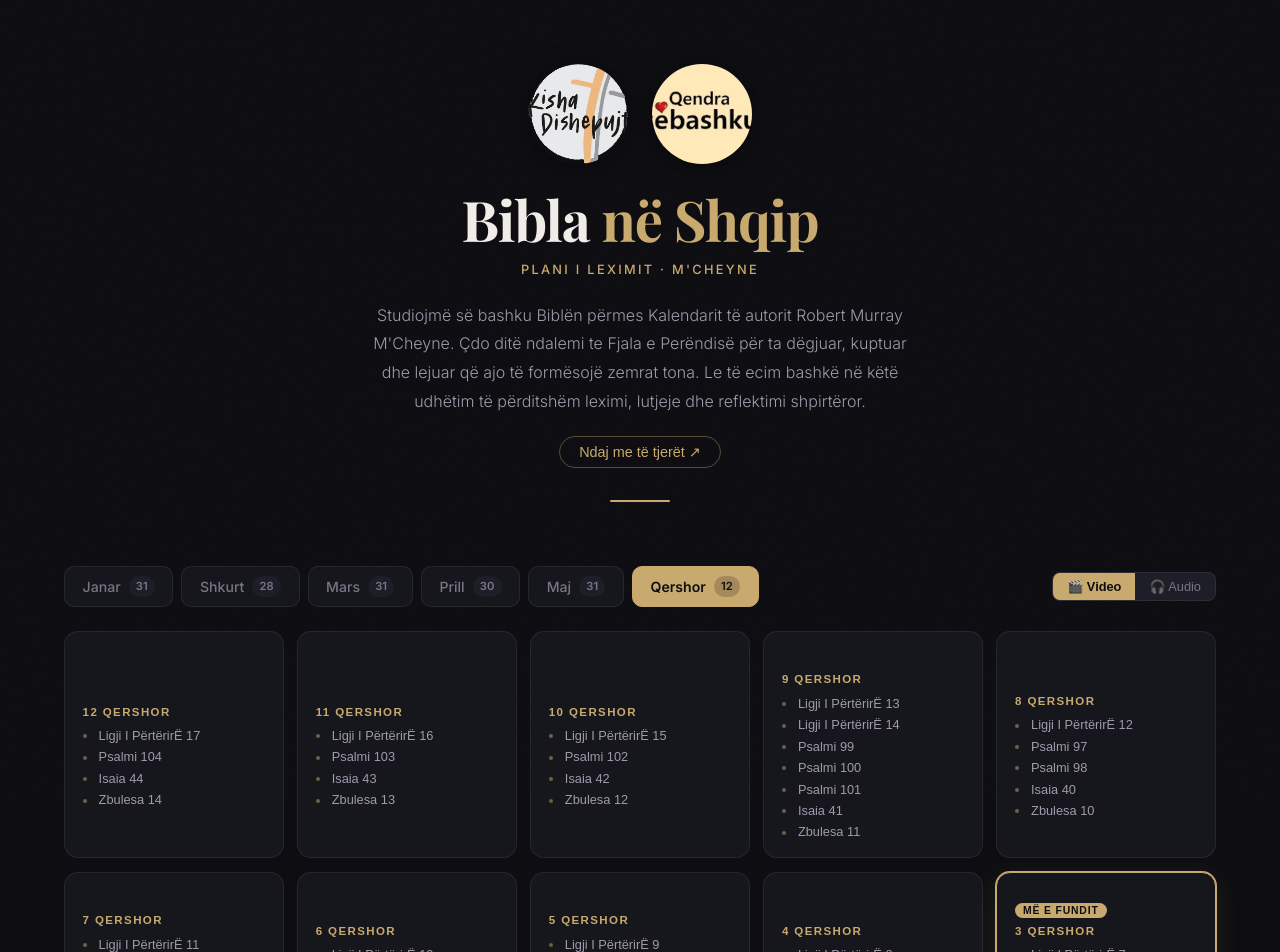
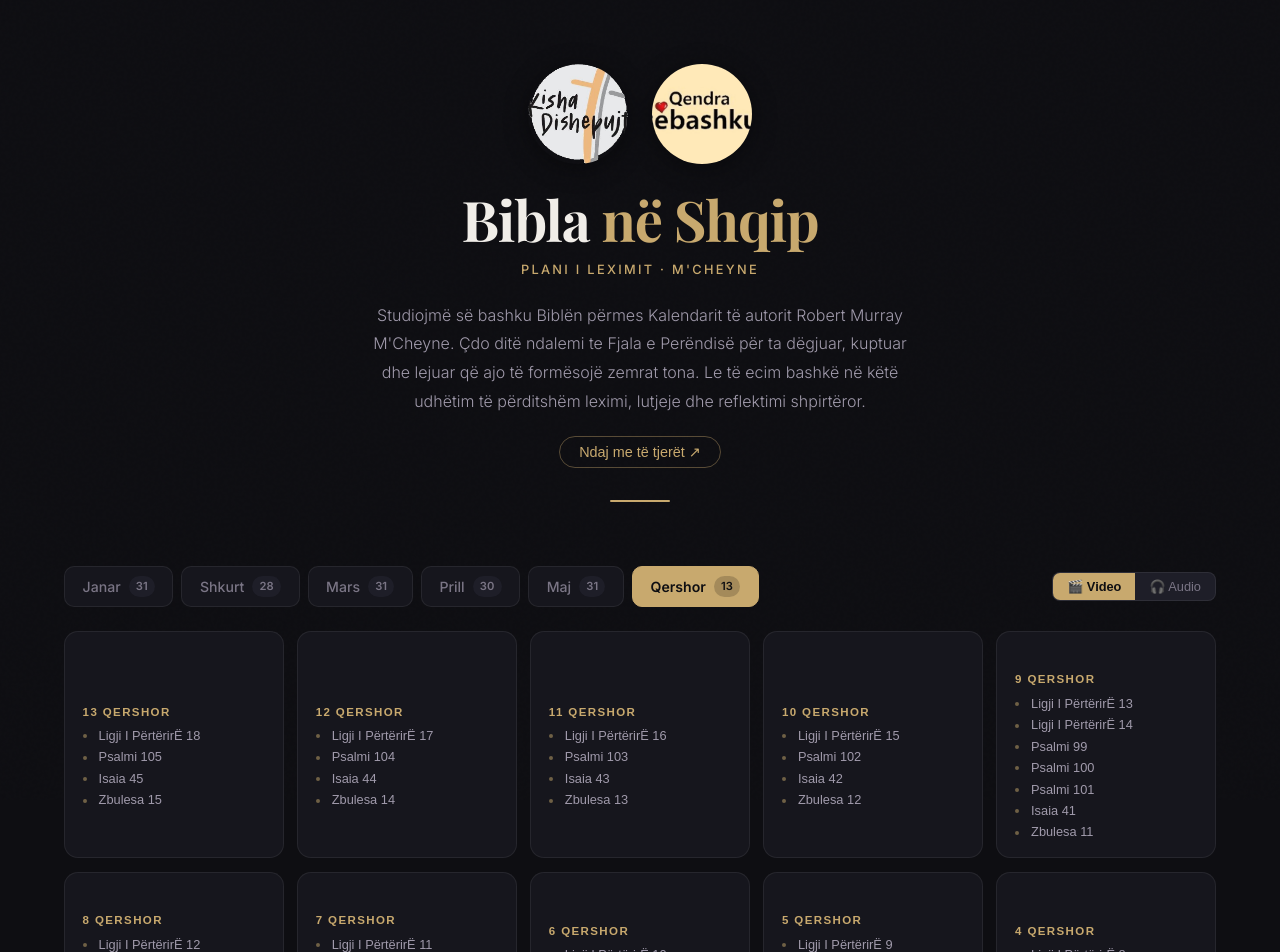
Before and after one commit to jeffandmeredith-max/bibla-shqip, a React (Vite) app: page / in a window 1280 px wide. Shown: the top 952 px of the page. Built offline with nearby package versions, Linux system fonts and the light colour scheme.

Commit message:
chore: daily update 2026-06-13

```diff
--- a/src/data/june.js
+++ b/src/data/june.js
@@ -299,5 +299,28 @@ export const june = [
         "start": 689
       }
     ]
+  },
+  {
+    "day": 13,
+    "date": "13 Qershor",
+    "videoId": "AZmuoKqi35o",
+    "readings": [
+      {
+        "title": "Ligji I PërtërirË 18",
+        "start": 0
+      },
+      {
+        "title": "Psalmi 105",
+        "start": 193
+      },
+      {
+        "title": "Isaia 45",
+        "start": 427
+      },
+      {
+        "title": "Zbulesa 15",
+        "start": 696
+      }
+    ]
   }
 ]
```
